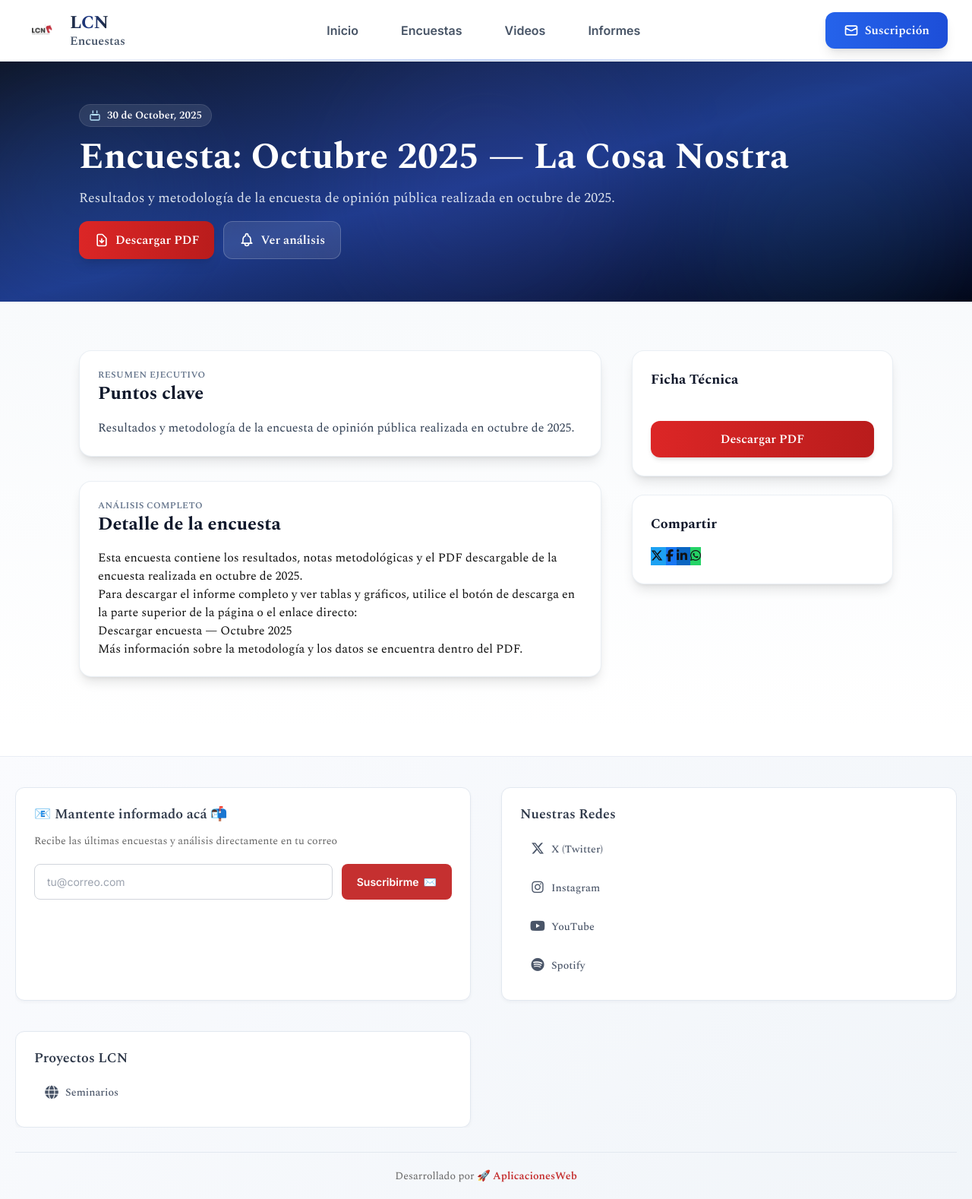
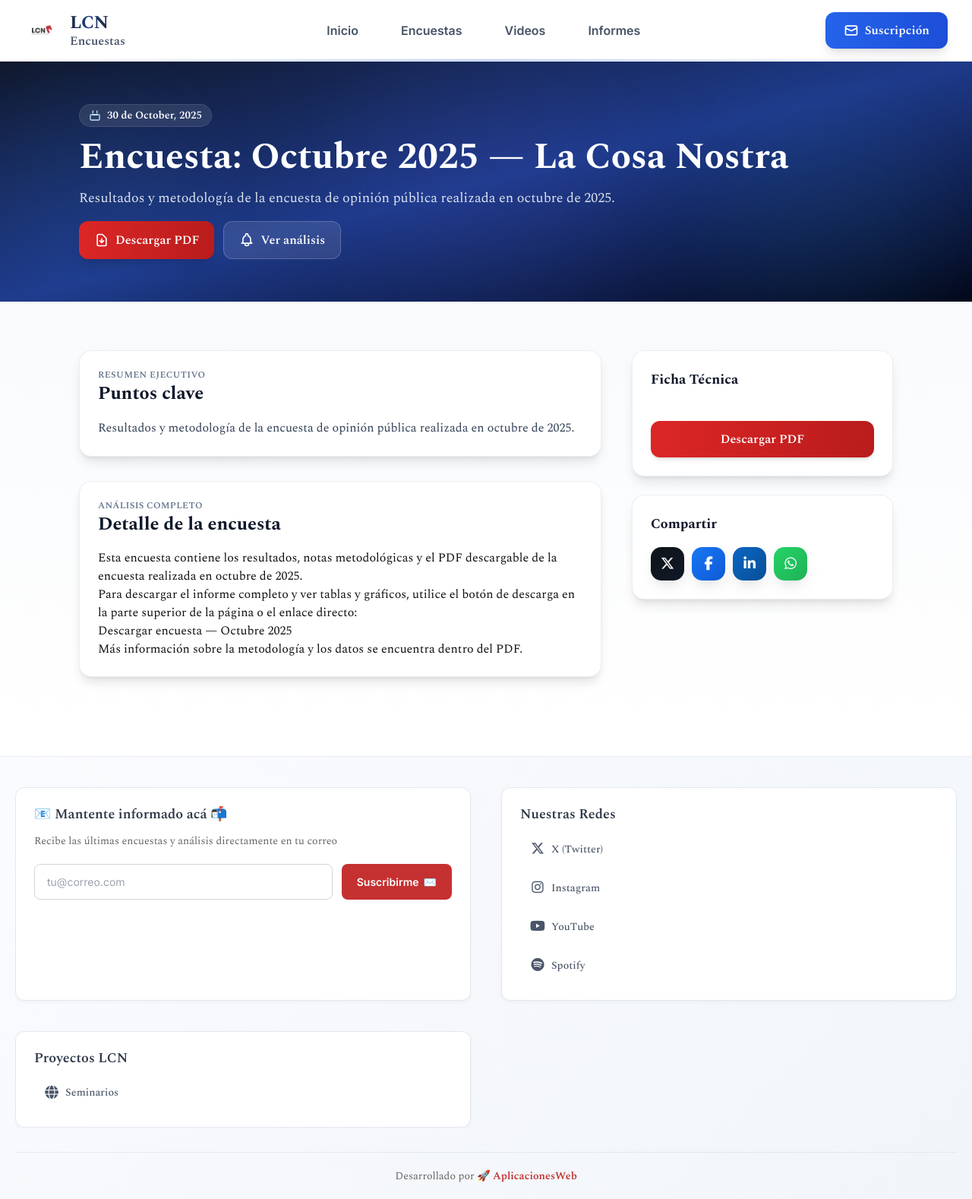
Before and after one commit to JuanJorquerAI/encuesta-lcn, a Jekyll site: the page built from _encuestas/2025-10-30-encuesta-octubre-2025.md, in a window 1280 px wide. Shown: the whole page at 76% size. Built offline with Jekyll 4.4.1, drawn with Linux system fonts in a browser that asks for light colours; nearby versions of some CDN libraries.

Commit message:
Fix: correcion (compartir)

```diff
--- a/_includes/share.html
+++ b/_includes/share.html
@@ -1,16 +1,51 @@
 {% assign share_url = page.url | absolute_url %}
 {% assign share_title = page.title | uri_escape %}
+
+<style>
+.share-buttons {
+  display: inline-flex;
+  gap: 10px;
+  flex-wrap: wrap;
+  align-items: center;
+}
+.share-btn {
+  display: inline-flex;
+  align-items: center;
+  justify-content: center;
+  width: 44px;
+  height: 44px;
+  border-radius: 14px;
+  color: #fff;
+  font-size: 18px;
+  box-shadow: 0 10px 25px -12px rgba(0,0,0,0.35);
+  transition: transform 0.18s ease, box-shadow 0.18s ease, opacity 0.18s ease;
+}
+.share-btn:hover {
+  transform: translateY(-2px);
+  box-shadow: 0 12px 30px -10px rgba(0,0,0,0.35);
+  opacity: 0.94;
+}
+.share-btn.twitter { background: linear-gradient(135deg, #0f1419, #111827); }
+.share-btn.facebook { background: linear-gradient(135deg, #1877f2, #0f5ad7); }
+.share-btn.linkedin { background: linear-gradient(135deg, #0a66c2, #094f97); }
+.share-btn.whatsapp { background: linear-gradient(135deg, #25d366, #1fb256); }
+</style>
+
 <div class="share-buttons">
-  <a href="https://twitter.com/intent/tweet?url={{ share_url }}&text={{ share_title }}" class="share-btn twitter" target="_blank" rel="noopener" aria-label="Compartir en X/Twitter">
+  <a href="https://twitter.com/intent/tweet?url={{ share_url }}&text={{ share_title }}"
+     class="share-btn twitter" target="_blank" rel="noopener" aria-label="Compartir en X/Twitter">
     <i class="fa-brands fa-x-twitter"></i>
   </a>
-  <a href="https://www.facebook.com/sharer/sharer.php?u={{ share_url }}" class="share-btn facebook" target="_blank" rel="noopener" aria-label="Compartir en Facebook">
+  <a href="https://www.facebook.com/sharer/sharer.php?u={{ share_url }}"
+     class="share-btn facebook" target="_blank" rel="noopener" aria-label="Compartir en Facebook">
     <i class="fa-brands fa-facebook-f"></i>
   </a>
-  <a href="https://www.linkedin.com/sharing/share-offsite/?url={{ share_url }}" class="share-btn linkedin" target="_blank" rel="noopener" aria-label="Compartir en LinkedIn">
+  <a href="https://www.linkedin.com/sharing/share-offsite/?url={{ share_url }}"
+     class="share-btn linkedin" target="_blank" rel="noopener" aria-label="Compartir en LinkedIn">
     <i class="fa-brands fa-linkedin-in"></i>
   </a>
-  <a href="https://api.whatsapp.com/send?text={{ share_title }}%20{{ share_url }}" class="share-btn whatsapp" target="_blank" rel="noopener" aria-label="Compartir en WhatsApp">
+  <a href="https://api.whatsapp.com/send?text={{ share_title }}%20{{ share_url }}"
+     class="share-btn whatsapp" target="_blank" rel="noopener" aria-label="Compartir en WhatsApp">
     <i class="fa-brands fa-whatsapp"></i>
   </a>
 </div>
```
